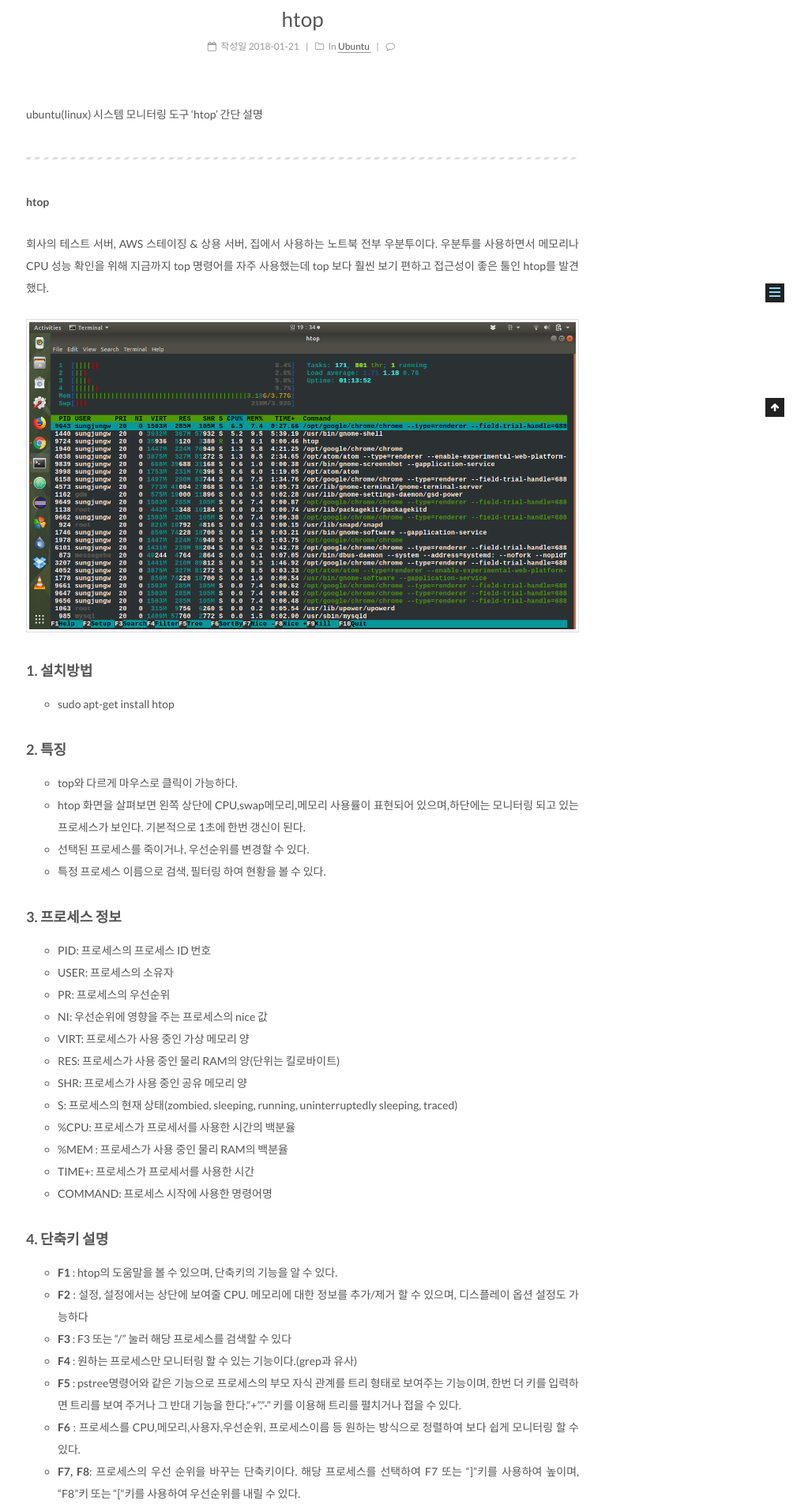
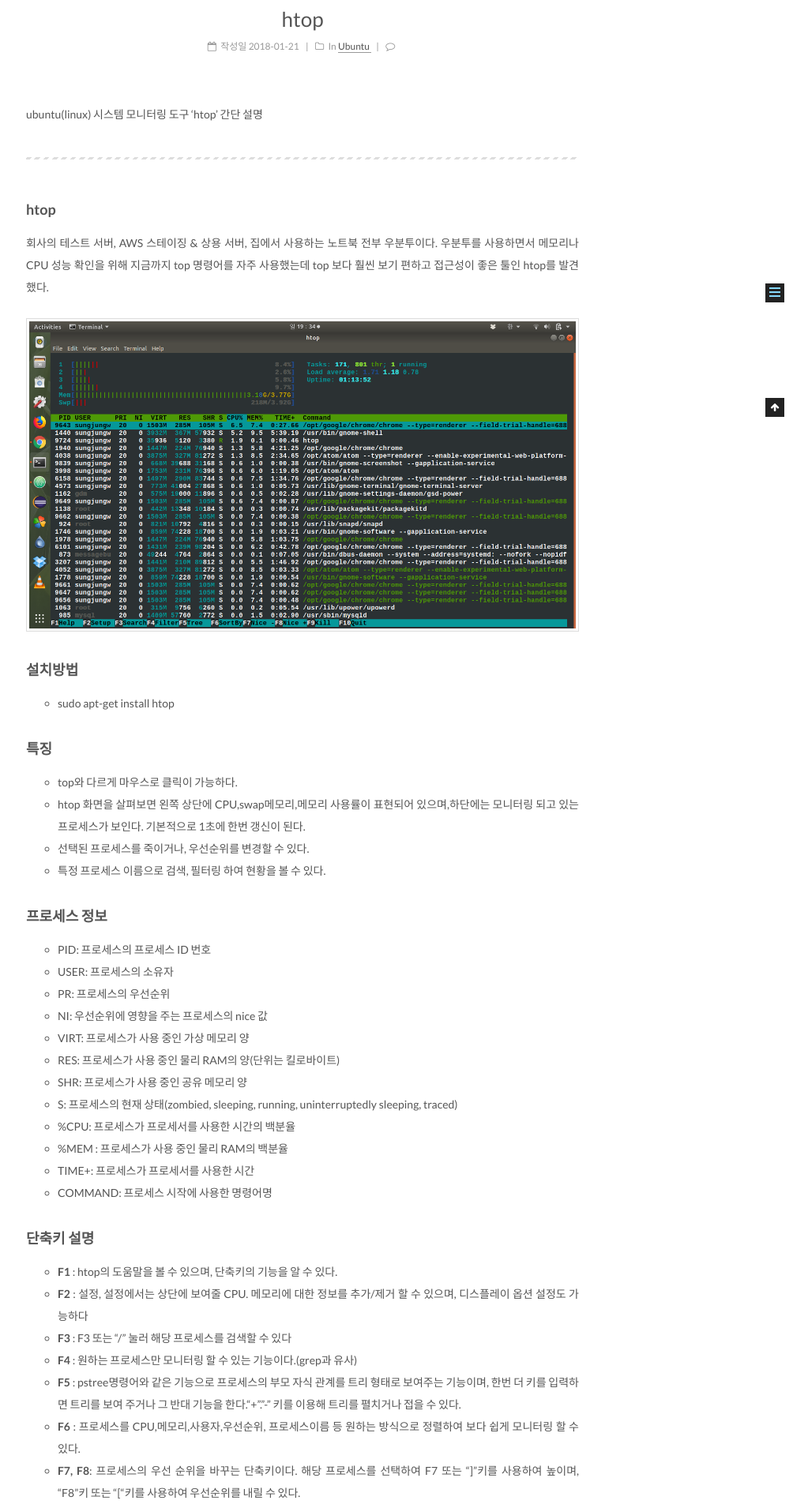
Before and after one commit to gwonsungjun/gwonsungjun.github.io, a Jekyll site: the page built from _posts/2018-01-21-htop.md, in a window 1280 px wide. Shown: the part 472-2382 px from the top of the page at 79% size, without its empty margins (257-1280 px from the left). Built offline with Jekyll 4.4.1, drawn with Linux system fonts in a browser that asks for light colours; comment, search, counter and statistics services are not loaded.

Commit message:
modify htop post

```diff
--- a/_posts/2018-01-21-htop.md
+++ b/_posts/2018-01-21-htop.md
@@ -10,22 +10,22 @@
 
 ---
 
-**htop**
+### htop
 
 회사의 테스트 서버, AWS 스테이징 & 상용 서버, 집에서 사용하는 노트북 전부 우분투이다. 우분투를 사용하면서 메모리나 CPU 성능 확인을 위해 지금까지 top 명령어를 자주 사용했는데 top 보다 훨씬 보기 편하고 접근성이 좋은 툴인 htop를 발견했다.
 
 ![htop](/assets/images/usingimages/htop.png)
 
-### 1. 설치방법
+### 설치방법
 - sudo apt-get install htop
 
-### 2. 특징
+### 특징
 - top와 다르게 마우스로 클릭이 가능하다.
 - htop 화면을 살펴보면 왼쪽 상단에 CPU,swap메모리,메모리 사용률이 표현되어 있으며,하단에는 모니터링 되고 있는 프로세스가 보인다. 기본적으로 1초에 한번 갱신이 된다.
 - 선택된 프로세스를 죽이거나, 우선순위를 변경할 수 있다.
 - 특정 프로세스 이름으로 검색, 필터링 하여 현황을 볼 수 있다.
 
-### 3. 프로세스 정보
+### 프로세스 정보
 - PID: 프로세스의 프로세스 ID 번호
 - USER: 프로세스의 소유자
 - PR: 프로세스의 우선순위
@@ -39,7 +39,7 @@
 - TIME+: 프로세스가 프로세서를 사용한 시간
 - COMMAND: 프로세스 시작에 사용한 명령어명
 
-### 4. 단축키 설명
+### 단축키 설명
 - **F1** : htop의 도움말을 볼 수 있으며, 단축키의 기능을 알 수 있다.
 - **F2** : 설정, 설정에서는 상단에 보여줄 CPU. 메모리에 대한 정보를 추가/제거 할 수 있으며, 디스플레이 옵션 설정도 가능하다
 - **F3** : F3 또는 “/” 눌러 해당 프로세스를 검색할 수 있다
```
